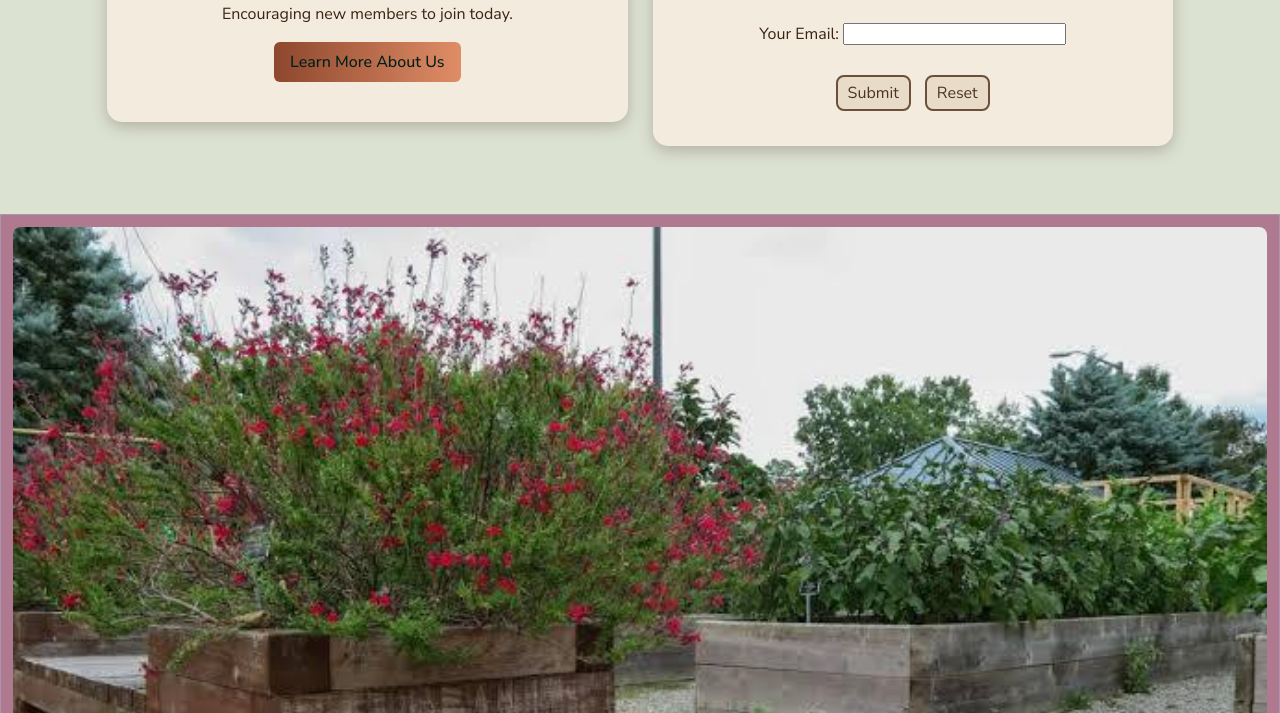
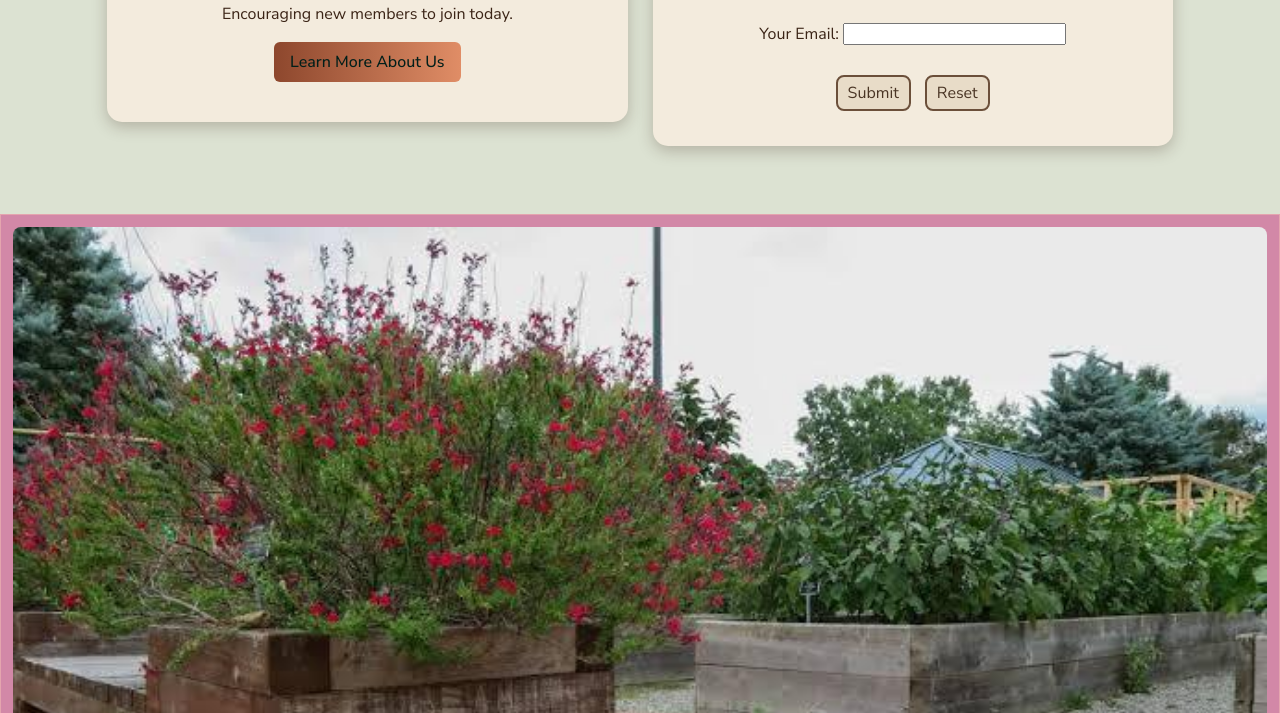
Before and after one commit to lilycb-cyber/lilycb-cyber, a plain HTML site: page index.html in a window 1280 px wide. Shown: the part 239-952 px from the top of the page. Drawn offline with nearby package versions, Linux system fonts and the light colour scheme.

Commit message:
color change

```diff
--- a/styles.css
+++ b/styles.css
@@ -68,9 +68,9 @@ body {
 }
 
 .column {
-    background-color: #af7a90;
+    background-color: #d288a7;
     color: #FFF7E9;
-    border: 1px solid #A995B2;
+    border: 1px solid #e4a5ae;
 }
 .column img {
     width: 100%;
```
